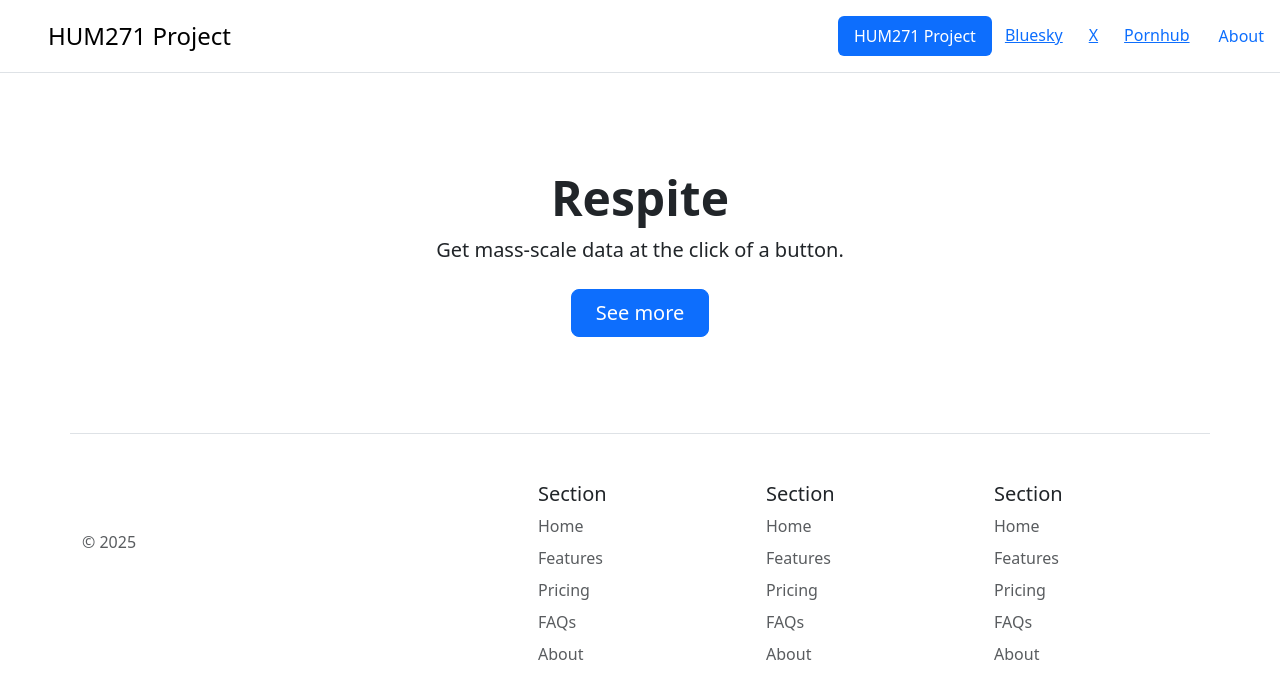
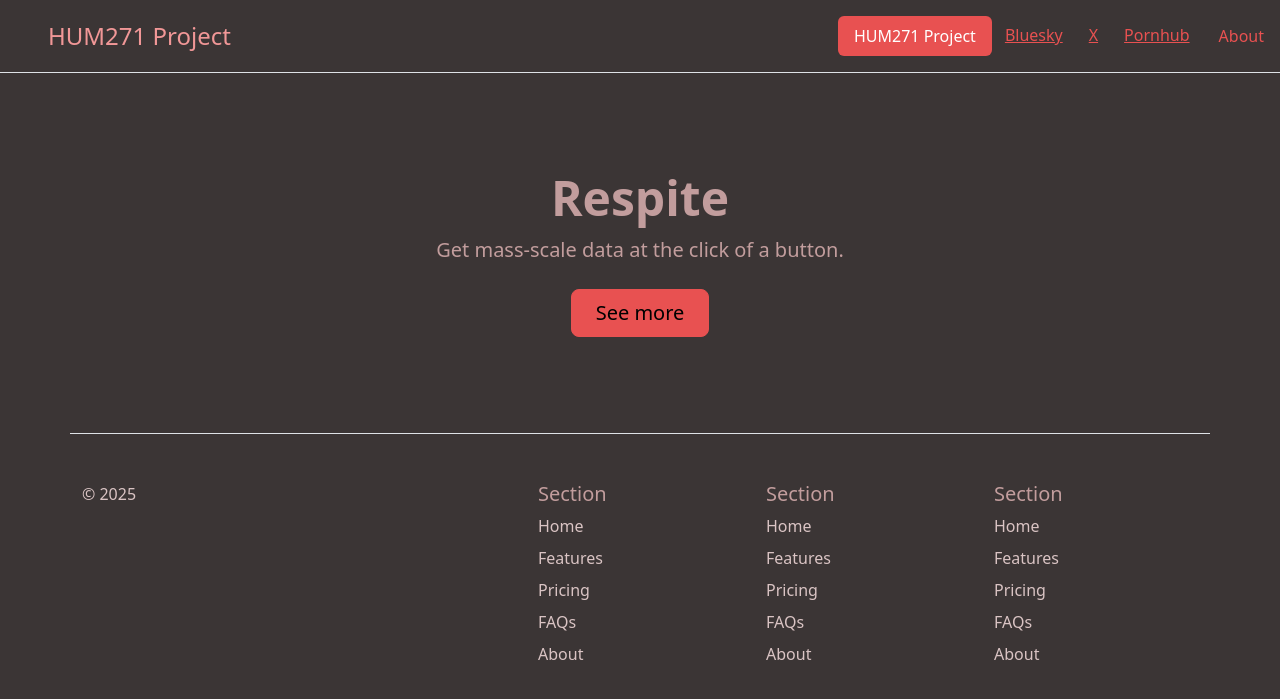
Before and after one commit to lorenz-j-hunter/HUM271-final-project, a Flask app: page / in a window 1280 px wide. Shown: the top 699 px of the page. Run offline with Flask 3, Linux system fonts and the light colour scheme; style sheets or scripts are compiled from the project's sources.

Commit message:
update scss

```diff
--- /dev/null
+++ b/scss/custom.scss
@@ -0,0 +1,68 @@
+// Required
+@import "../node_modules/bootstrap/scss/functions";
+
+$component-active-bg: #e85151;
+
+@import "../node_modules/bootstrap/scss/bootstrap.scss";
+@import "../node_modules/bootstrap/scss/variables";
+
+
+// Default variable overrides
+$body-bg: #3b3535;
+$body-tertiary-bg: tint-color($body-bg, 40%);
+$body-color: #c29d9d;
+$body-emphasis-color: tint-color(#e85151, 40%);
+$body-secondary-color: tint-color($body-color, 40%);
+$primary: #e85151;
+$secondary: #4f1713;
+$success: #fff;
+$danger: #000;
+$warning: #fafa48;
+$info: #5c5c1c;
+
+$theme-colors: (
+  "body-bg": $body-bg,
+  "body-color": $body-color,
+  "primary": $primary,
+  "secondary": $secondary,
+  "success": $success,
+  "danger": $danger,
+  "warning": $warning,
+  "info": $info,
+  "tertiary": shade-color($body-bg, 20%)
+);
+
+@import "../node_modules/bootstrap/scss/mixins";
+@import "../node_modules/bootstrap/scss/nav";
+
+$component-active-bg: $primary;
+$link-color: $primary;
+$link-hover-color: shade-color($primary, 40%);
+
+@import "../node_modules/bootstrap/scss/buttons";
+
+// custom elements
+
+.custom-element {
+  color: $primary;
+  background-color: $body-bg;
+}
+
+.custom-element-1 {
+  color: tint-color($primary, 10%)
+}
+
+.custom-element-2 {
+  color: shade-color($danger, 40%)
+}
+
+// Required
+
+@import "../node_modules/bootstrap/scss/variables-dark";
+@import "../node_modules/bootstrap/scss/maps";
+@import "../node_modules/bootstrap/scss/root";
+
+// Optional Bootstrap components here
+@import "../node_modules/bootstrap/scss/reboot";
+@import "../node_modules/bootstrap/scss/type";
+// etc
--- a/templates/main.html
+++ b/templates/main.html
@@ -14,7 +14,6 @@
       rel="canonical"
       href="https://getbootstrap.com/docs/5.3/examples/heroes/"
     />
-    <script src="../color-modes.js"></script>
     <link href="https://cdn.jsdelivr.net/npm/bootstrap@5.3.8/dist/css/bootstrap.min.css" rel="stylesheet" />
     <meta name="theme-color" content="#712cf9" />
     <link href="../static/heroes.css" rel="stylesheet" />
@@ -151,15 +150,6 @@
         class="row row-cols-1 row-cols-sm-2 row-cols-md-5 py-5 my-5 border-top"
       >
         <div class="col mb-3">
-          <a
-            href="/"
-            class="d-flex align-items-center mb-3 link-body-emphasis text-decoration-none"
-            aria-label="Bootstrap"
-          >
-            <svg class="bi me-2" width="40" height="32" aria-hidden="true">
-              <use xlink:href="#bootstrap"></use>
-            </svg>
-          </a>
           <p class="text-body-secondary">&copy; 2025</p>
         </div>
         <div class="col mb-3"></div>
```
Also changed, not shown: templates/bluesky.html (+3 -11 lines), templates/pornhub.html (+4 -11 lines), templates/x.html (+4 -11 lines).
